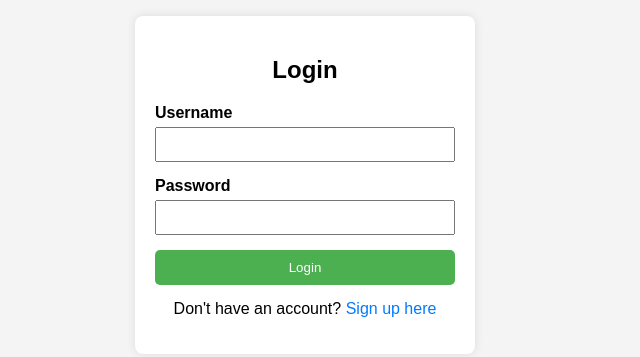
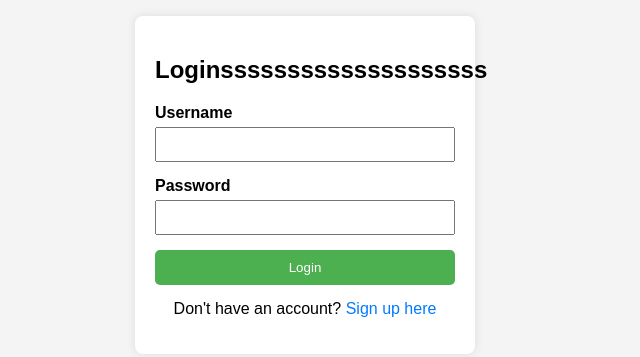
Before and after one commit to caaliminator/Mamogay, a plain HTML site: page index.html in a window 1280 px wide. Shown: the part 215-572 px from the top of the page, without its empty margins (335-975 px from the left). Drawn offline with Linux system fonts and the light colour scheme.

Commit message:
Update index.html

```diff
--- a/index.html
+++ b/index.html
@@ -8,7 +8,7 @@
 </head>
 <body>
     <div class="container">
-        <h2>Login</h2>
+        <h2>Loginssssssssssssssssssss</h2>
         <form>
             <div class="input-group">
                 <label for="username">Username</label>
```
